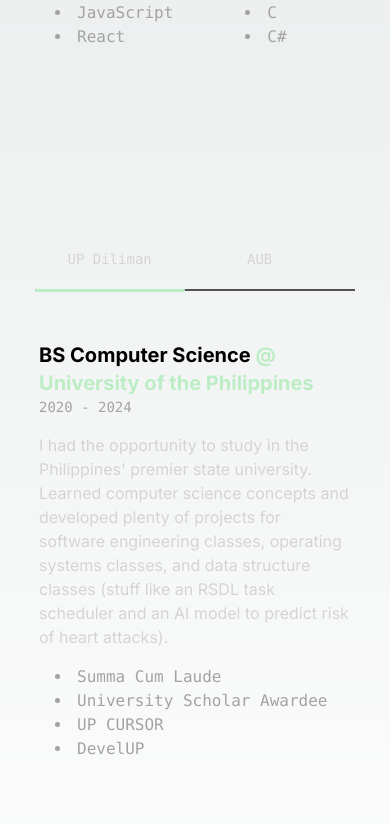
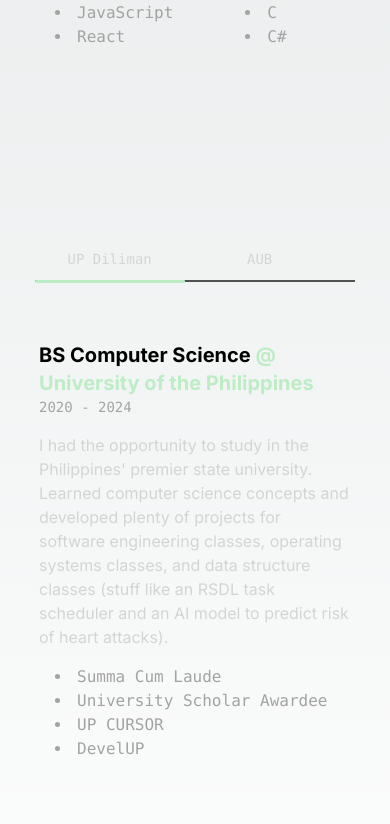
Before and after one commit to riru12/riruweb, a Next.js app: page / in a window 390 px wide. Shown: the part 1399-2223 px from the top of the page. Built offline with nearby package versions, Linux system fonts and the light colour scheme.

Commit message:
adjusted top offset of slider

```diff
--- a/app/assets/css/slider.css
+++ b/app/assets/css/slider.css
@@ -81,7 +81,7 @@
         width: 150px;
         height: 3px;
         left:0;
-        top:80%;
+        top:65%;
         border-radius: 1px;
         transition: all 0.3s ease;
         z-index:1;
@@ -92,7 +92,7 @@
         background-color: #525252;
         width:450px; /* adjust this when changing number of content */
         height:2px;
-        top:80%;
+        top:65%;
     }
 
     #tab-2:checked ~ div div nav + .slider {
```
